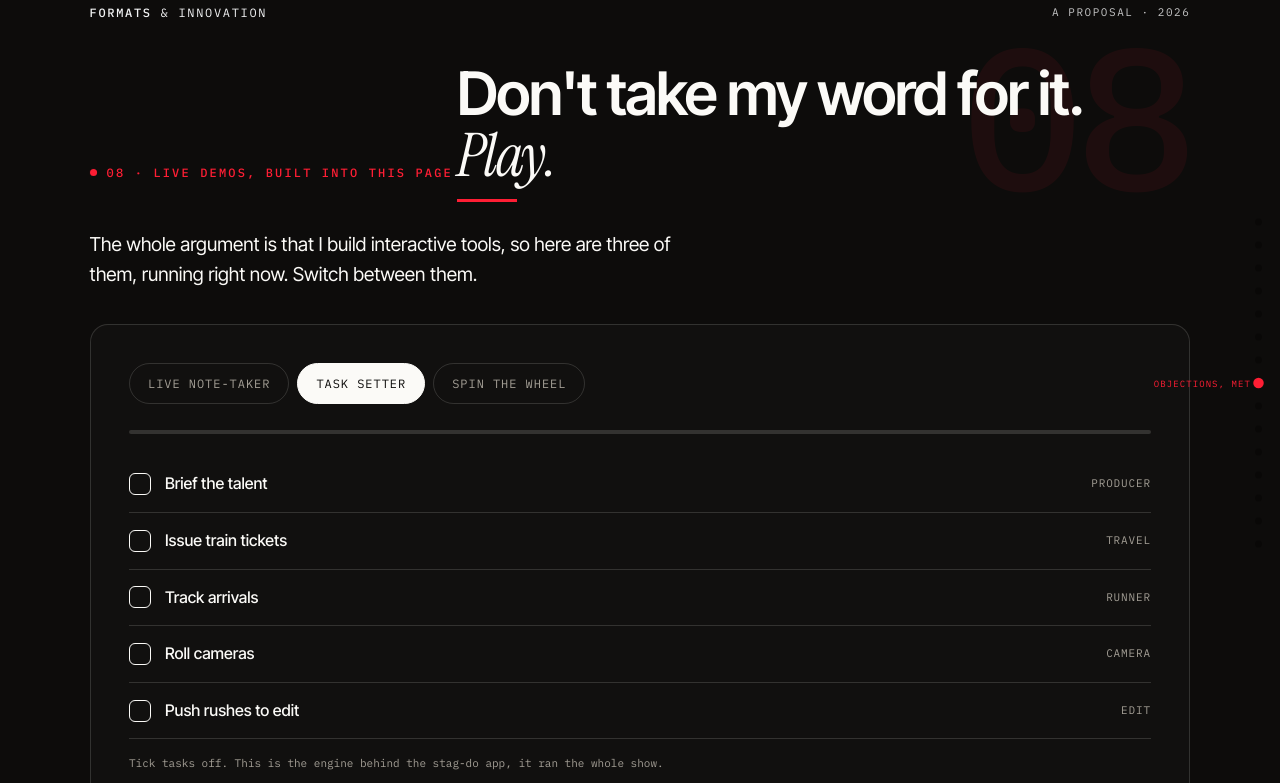
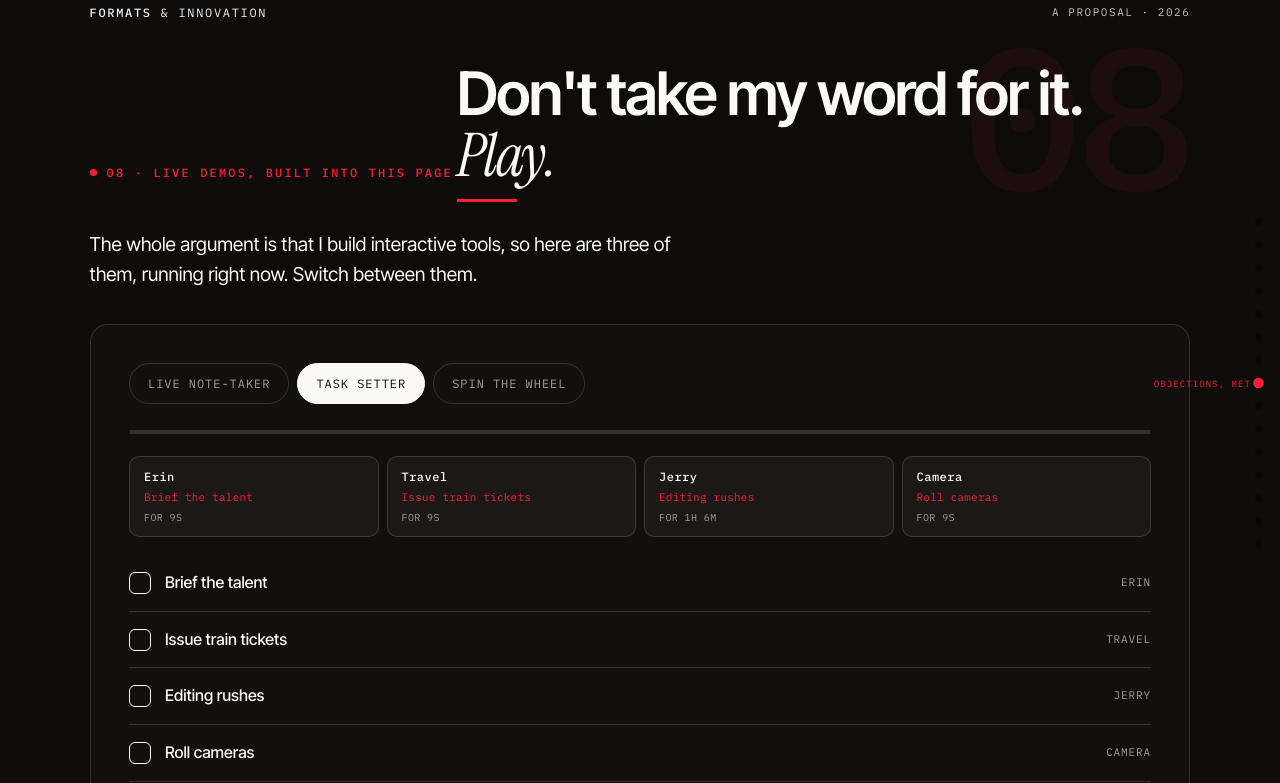
Before and after one commit to erinuckuzular-ai/formats-proposal, a plain HTML site: page index.html in a window 1280 px wide. Both pictures are taken after a click on the button "TASK SETTER". Shown: the part 6186-6969 px from the top of the page. Drawn offline with Linux system fonts and the light colour scheme.

Commit message:
Task setter: live crew tracker cards with elapsed time (Jerry seeded at 1h 6m)

```diff
--- a/index.html
+++ b/index.html
@@ -187,6 +187,13 @@
   .ts-list .tt{font-size:16px;font-weight:500;transition:opacity .25s}
   .ts-list li.done .tt{opacity:.45;text-decoration:line-through}
   .ts-list .who{margin-left:auto;font-family:var(--f-mono);font-size:11px;letter-spacing:.08em;text-transform:uppercase;color:var(--ash-d)}
+
+  /* crew tracker cards */
+  .crew-card{background:rgba(255,255,255,.04);border:1px solid var(--hl-d);border-radius:10px;padding:10px 14px;font-family:var(--f-mono);min-width:160px;flex:1}
+  .crew-card .cn{font-size:12px;font-weight:500;color:var(--bone);letter-spacing:.04em}
+  .crew-card .ct{font-size:11px;color:var(--red);margin-top:2px;letter-spacing:.02em}
+  .crew-card .ce{font-size:10px;color:var(--ash-d);margin-top:4px;letter-spacing:.04em;text-transform:uppercase}
+  .crew-card.done{opacity:.4}
 
   /* objections */
   .obj{border-top:1px solid var(--hl-p);margin-top:36px}
@@ -506,14 +513,16 @@
       <!-- task setter -->
       <div class="toolpanel" id="tp-ts">
         <div class="ts-bar"><i id="tsBar"></i></div>
+        <!-- live crew tracker -->
+        <div id="crewTrack" style="display:flex;flex-wrap:wrap;gap:8px;margin-bottom:18px"></div>
         <ul class="ts-list" id="tsList">
-          <li data-who="Producer"><span class="box"><svg viewBox="0 0 24 24" fill="none" stroke="#fff" stroke-width="3"><path d="M5 12l5 5L20 6"/></svg></span><span class="tt">Brief the talent</span><span class="who">Producer</span></li>
-          <li data-who="Travel"><span class="box"><svg viewBox="0 0 24 24" fill="none" stroke="#fff" stroke-width="3"><path d="M5 12l5 5L20 6"/></svg></span><span class="tt">Issue train tickets</span><span class="who">Travel</span></li>
-          <li data-who="Runner"><span class="box"><svg viewBox="0 0 24 24" fill="none" stroke="#fff" stroke-width="3"><path d="M5 12l5 5L20 6"/></svg></span><span class="tt">Track arrivals</span><span class="who">Runner</span></li>
-          <li data-who="Camera"><span class="box"><svg viewBox="0 0 24 24" fill="none" stroke="#fff" stroke-width="3"><path d="M5 12l5 5L20 6"/></svg></span><span class="tt">Roll cameras</span><span class="who">Camera</span></li>
-          <li data-who="Edit"><span class="box"><svg viewBox="0 0 24 24" fill="none" stroke="#fff" stroke-width="3"><path d="M5 12l5 5L20 6"/></svg></span><span class="tt">Push rushes to edit</span><span class="who">Edit</span></li>
+          <li data-who="Erin" data-task="Brief the talent"><span class="box"><svg viewBox="0 0 24 24" fill="none" stroke="#fff" stroke-width="3"><path d="M5 12l5 5L20 6"/></svg></span><span class="tt">Brief the talent</span><span class="who">Erin</span></li>
+          <li data-who="Travel" data-task="Issue train tickets"><span class="box"><svg viewBox="0 0 24 24" fill="none" stroke="#fff" stroke-width="3"><path d="M5 12l5 5L20 6"/></svg></span><span class="tt">Issue train tickets</span><span class="who">Travel</span></li>
+          <li data-who="Jerry" data-task="Editing rushes" data-elapsed="3960"><span class="box"><svg viewBox="0 0 24 24" fill="none" stroke="#fff" stroke-width="3"><path d="M5 12l5 5L20 6"/></svg></span><span class="tt">Editing rushes</span><span class="who">Jerry</span></li>
+          <li data-who="Camera" data-task="Roll cameras"><span class="box"><svg viewBox="0 0 24 24" fill="none" stroke="#fff" stroke-width="3"><path d="M5 12l5 5L20 6"/></svg></span><span class="tt">Roll cameras</span><span class="who">Camera</span></li>
+          <li data-who="Jerry" data-task="Push rushes to edit"><span class="box"><svg viewBox="0 0 24 24" fill="none" stroke="#fff" stroke-width="3"><path d="M5 12l5 5L20 6"/></svg></span><span class="tt">Push rushes to edit</span><span class="who">Jerry</span></li>
         </ul>
-        <p class="cs-note" style="font-family:var(--f-mono);font-size:11px;color:var(--ash-d);margin-top:16px">Tick tasks off. This is the engine behind the stag-do app, it ran the whole show.</p>
+        <p class="cs-note" style="font-family:var(--f-mono);font-size:11px;color:var(--ash-d);margin-top:16px">Tick tasks off. Cards above show who's doing what and how long they've been at it.</p>
       </div>
 
       <!-- wheel -->
@@ -799,11 +808,63 @@ if(COARSE){
   });
 }
 
-/* ===== task setter ===== */
+/* ===== task setter + crew tracker ===== */
 (function(){
   const list=document.getElementById('tsList'),bar=document.getElementById('tsBar'),items=[...list.children];
-  function upd(){const done=items.filter(i=>i.classList.contains('done')).length;bar.style.width=(done/items.length*100)+'%';}
+  const crewEl=document.getElementById('crewTrack');
+
+  // elapsed seconds per person (seeded for Jerry)
+  const elapsed={};
+  items.forEach(li=>{
+    const who=li.getAttribute('data-who');
+    if(!elapsed[who])elapsed[who]=parseInt(li.getAttribute('data-elapsed')||'0',10);
+  });
+
+  function fmtElapsed(s){
+    const h=Math.floor(s/3600),m=Math.floor((s%3600)/60),sec=s%60;
+    if(h>0)return h+'h '+m+'m';
+    if(m>0)return m+' min '+sec+'s';
+    return sec+'s';
+  }
+
+  function renderCrew(){
+    // gather active (non-done) tasks per person
+    const active={};
+    items.forEach(li=>{
+      if(li.classList.contains('done'))return;
+      const who=li.getAttribute('data-who'),task=li.getAttribute('data-task')||li.querySelector('.tt').textContent;
+      if(!active[who])active[who]={task,elapsed:elapsed[who]||0};
+    });
+    crewEl.innerHTML='';
+    Object.entries(active).forEach(([who,{task,elapsed:e}])=>{
+      const card=document.createElement('div');
+      card.className='crew-card';
+      card.innerHTML=`<div class="cn">${who}</div><div class="ct">${task}</div><div class="ce" data-who="${who}">for ${fmtElapsed(e)}</div>`;
+      crewEl.appendChild(card);
+    });
+  }
+
+  function upd(){
+    const done=items.filter(i=>i.classList.contains('done')).length;
+    bar.style.width=(done/items.length*100)+'%';
+    renderCrew();
+  }
+
   items.forEach(li=>li.addEventListener('click',()=>{li.classList.toggle('done');upd();}));
+
+  // tick elapsed time for active people
+  setInterval(()=>{
+    const active=new Set();
+    items.forEach(li=>{if(!li.classList.contains('done'))active.add(li.getAttribute('data-who'));});
+    active.forEach(who=>{elapsed[who]=(elapsed[who]||0)+1;});
+    crewEl.querySelectorAll('.ce[data-who]').forEach(el=>{
+      const who=el.getAttribute('data-who');
+      const task=items.find(li=>!li.classList.contains('done')&&li.getAttribute('data-who')===who);
+      if(task)el.textContent='for '+fmtElapsed(elapsed[who]);
+    });
+  },1000);
+
+  upd();
 })();
 
 /* ===== wheel (two modes) ===== */
```
